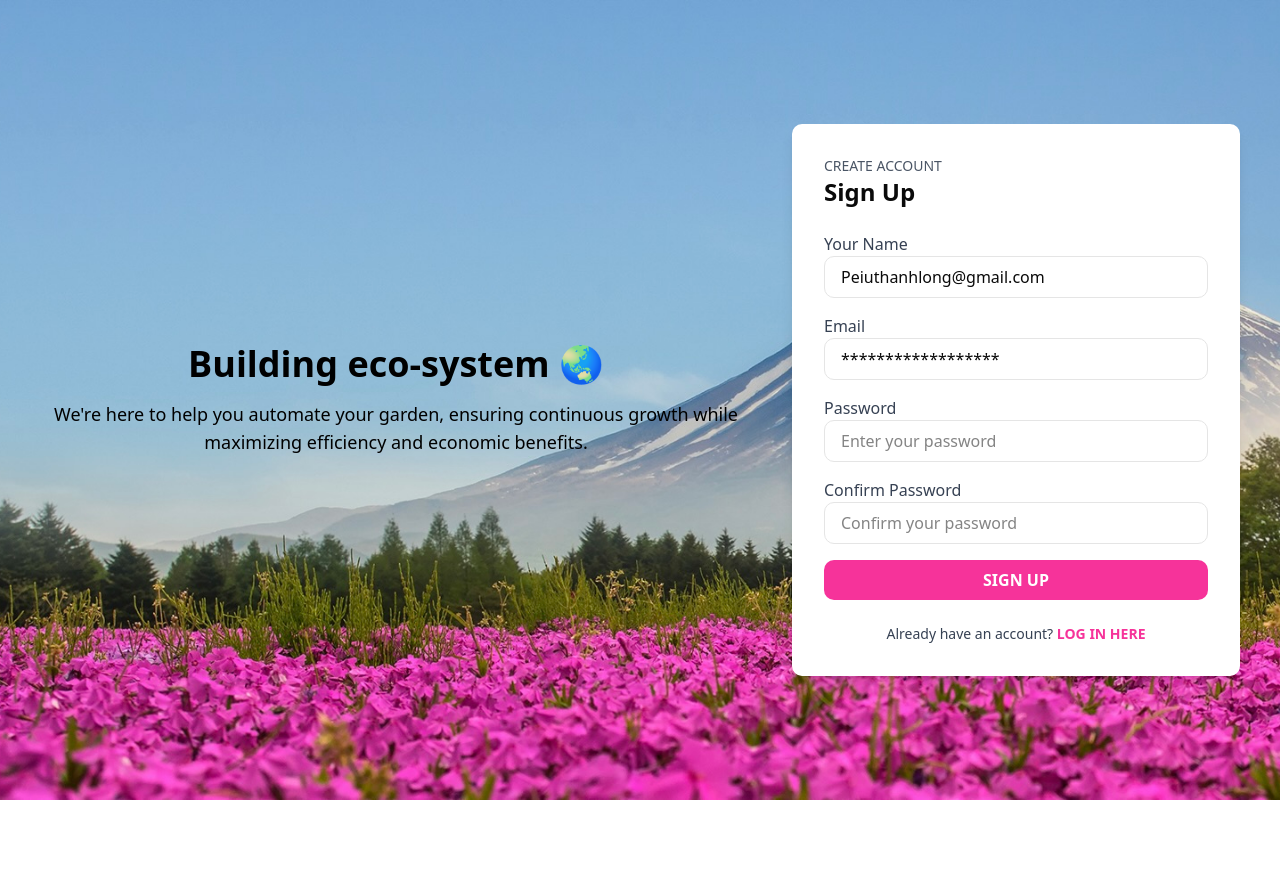
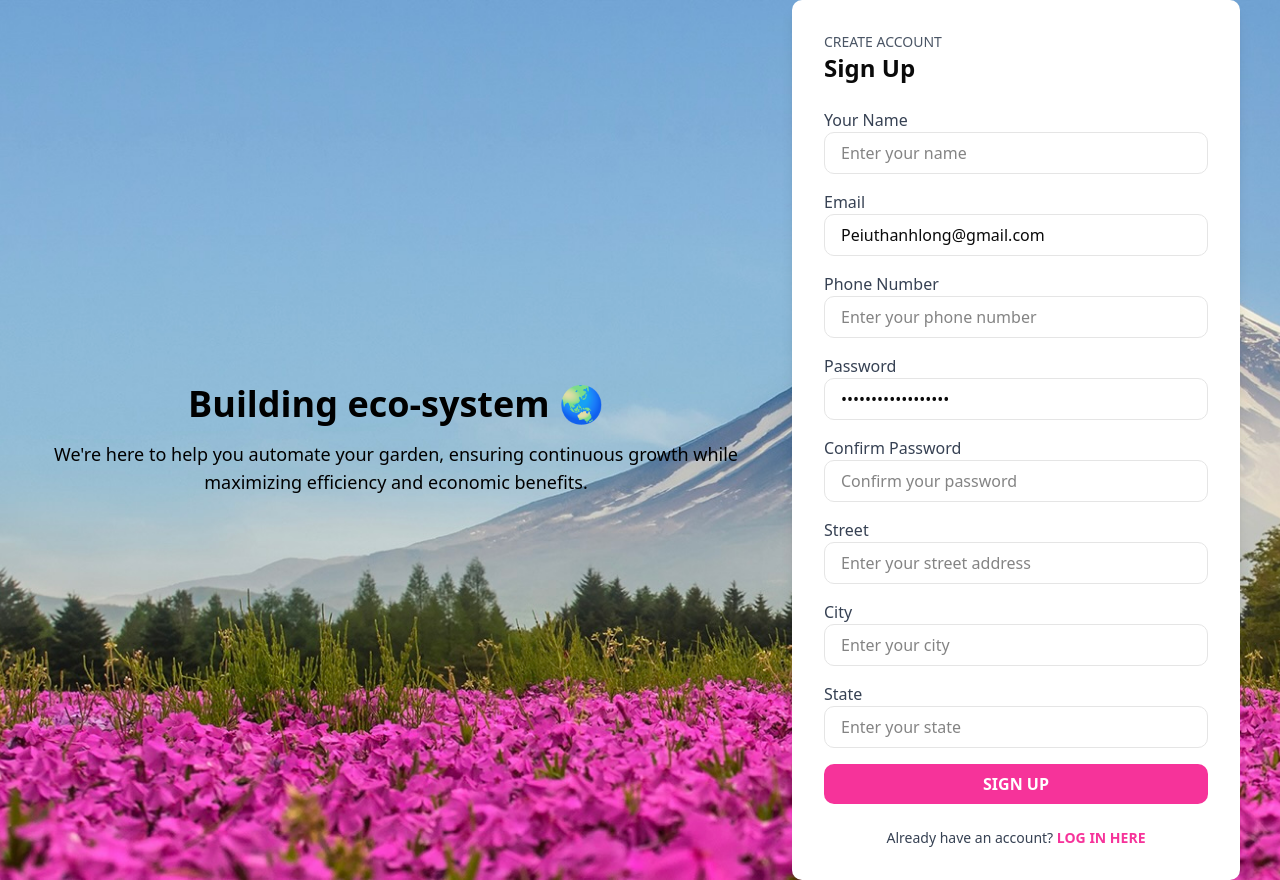
Before and after one commit to baohuynhhcmut/smartfarm-fe, a React (Vite) app: page / in a window 1280 px wide. Both pictures are taken after a click on the button "SIGN UP HERE". Before the commit the page ends 800 px from the top, so only its background shows below. Built offline with nearby package versions, Linux system fonts and the light colour scheme.

Commit message:
Update Login.tsx
xong login, signup cho admin và user rồi nha cả nhà iu

```diff
--- a/src/pages/Login/Login.tsx
+++ b/src/pages/Login/Login.tsx
@@ -1,8 +1,142 @@
 import { useState } from "react";
-import background from "../../assets/backgr1.jpeg"; // Import ảnh nền
+import background from "../../assets/backgr1.jpeg";
+import { useNavigate } from "react-router-dom";
 
 const Login = () => {
   const [isLogin, setIsLogin] = useState(true);
+  const [formData, setFormData] = useState({
+    email: "Peiuthanhlong@gmail.com",
+    password: "******************",
+    name: "",
+    phone_number: "",
+    street: "",
+    city: "",
+    state: "",
+    latitude: 0,
+    longitude: 0,
+    confirmPassword: ""
+  });
+  const [error, setError] = useState("");
+  const navigate = useNavigate();
+
+  const BASE_URL = "http://localhost:8081/api/v1";
+
+  const handleChange = (e: React.ChangeEvent<HTMLInputElement>) => {
+    const { id, value } = e.target;
+    setFormData(prev => ({
+      ...prev,
+      [id]: value
+    }));
+  };
+
+  const handleLogin = async (e: React.FormEvent) => {
+    e.preventDefault();
+    setError("");
+
+    try {
+      // Login API call
+      const response = await fetch(`${BASE_URL}/user/login`, {
+        method: "POST",
+        headers: {
+          "Content-Type": "application/json",
+        },
+        body: JSON.stringify({
+          email: formData.email,
+          password: formData.password
+        })
+      });
+
+      // Check response status first
+      if (!response.ok) {
+        const errorData = await response.json().catch(() => null);
+        throw new Error(errorData?.message || "Login failed with status: " + response.status);
+      }
+
+      // Then check content-type
+      const contentType = response.headers.get("content-type");
+      if (!contentType || !contentType.includes("application/json")) {
+        const text = await response.text();
+        throw new Error(text || "Invalid response from server");
+      }
+
+      const data = await response.json();
+
+      // Check token exists
+      if (!data.token) {
+        throw new Error("No authentication token received");
+      }
+
+      // Save token and user data
+      localStorage.setItem("token", data.token);
+      localStorage.setItem("user", JSON.stringify(data.user));
+
+      // Simplified role handling - assuming the login response already contains role
+      if (data.user.role === "ADMIN") {
+        navigate("/admin");
+      } else if (data.user.role === "USER") {
+        navigate("/user");
+      } else {
+        throw new Error("Unknown user role");
+      }
+
+    } catch (err) {
+      setError(err instanceof Error ? err.message : "An error occurred during login");
+      console.error("Login error:", err);
+    }
+  };
+
+  const handleRegister = async (e: React.FormEvent) => {
+    e.preventDefault();
+    setError("");
+
+    // Kiểm tra password match
+    if (formData.password !== formData.confirmPassword) {
+      setError("Passwords do not match");
+      return;
+    }
+
+    try {
+      const response = await fetch(`${BASE_URL}/user/register`, {
+        method: "POST",
+        headers: {
+          "Content-Type": "application/json",
+        },
+        body: JSON.stringify({
+          email: formData.email,
+          password: formData.password,
+          name: formData.name,
+          phone_number: formData.phone_number,
+          street: formData.street,
+          city: formData.city,
+          state: formData.state,
+          latitude: formData.latitude,
+          longitude: formData.longitude
+        })
+      });
+
+      // Kiểm tra content-type trước khi parse JSON
+      const contentType = response.headers.get("content-type");
+      if (!contentType || !contentType.includes("application/json")) {
+        const text = await response.text();
+        throw new Error(text || "Invalid registration response");
+      }
+
+      const data = await response.json();
+
+      if (!response.ok) {
+        throw new Error(data.message || "Registration failed");
+      }
+
+      // Nếu đăng ký thành công, chuyển sang form login
+      setIsLogin(true);
+      setError("");
+      alert("Registration successful! Please log in.");
+
+    } catch (err) {
+      setError(err instanceof Error ? err.message : "An error occurred during registration");
+      console.error("Registration error:", err);
+    }
+  };
 
   return (
     <div
@@ -23,16 +157,19 @@ const Login = () => {
           <>
             <h2 className="text-gray-600 text-sm">WELCOME BACK</h2>
             <h1 className="text-2xl font-bold mb-6">Log In to your Account</h1>
-            <form>
+            {error && <div className="text-red-500 mb-4">{error}</div>}
+            <form onSubmit={handleLogin}>
               <div className="mb-4">
-                <label className="block text-gray-700" htmlFor="email">
+                <label className="block text-gray-700">
                   Email
                 </label>
                 <input
                   className="w-full px-4 py-2 border rounded-lg focus:outline-none focus:ring-2 focus:ring-pink-500"
-                  type="email"
+                  type="text"
                   id="email"
-                  defaultValue="Peiuthanhlong@gmail.com"
+                  value={formData.email}
+                  onChange={handleChange}
+                  required
                 />
               </div>
               <div className="mb-4 relative">
@@ -43,7 +180,9 @@ const Login = () => {
                   className="w-full px-4 py-2 border rounded-lg focus:outline-none focus:ring-2 focus:ring-pink-500"
                   type="password"
                   id="password"
-                  defaultValue="******************"
+                  value={formData.password}
+                  onChange={handleChange}
+                  required
                 />
                 <i className="fas fa-eye absolute right-3 top-10 text-gray-500"></i>
               </div>
@@ -59,7 +198,10 @@ const Login = () => {
                   Forgot Password?
                 </a>
               </div>
-              <button className="w-full bg-pink-500 text-white py-2 rounded-lg font-bold hover:bg-pink-600 transition duration-300">
+              <button
+                type="submit"
+                className="w-full bg-pink-500 text-white py-2 rounded-lg font-bold hover:bg-pink-600 transition duration-300"
+              >
                 CONTINUE
               </button>
             </form>
@@ -77,7 +219,8 @@ const Login = () => {
           <>
             <h2 className="text-gray-600 text-sm">CREATE ACCOUNT</h2>
             <h1 className="text-2xl font-bold mb-6">Sign Up</h1>
-            <form>
+            {error && <div className="text-red-500 mb-4">{error}</div>}
+            <form onSubmit={handleRegister}>
               <div className="mb-4">
                 <label className="block text-gray-700" htmlFor="name">
                   Your Name
@@ -86,7 +229,10 @@ const Login = () => {
                   className="w-full px-4 py-2 border rounded-lg focus:outline-none focus:ring-2 focus:ring-pink-500"
                   type="text"
                   id="name"
+                  value={formData.name}
+                  onChange={handleChange}
                   placeholder="Enter your name"
+                  required
                 />
               </div>
               <div className="mb-4">
@@ -95,9 +241,26 @@ const Login = () => {
                 </label>
                 <input
                   className="w-full px-4 py-2 border rounded-lg focus:outline-none focus:ring-2 focus:ring-pink-500"
-                  type="email"
+                  type="text"
                   id="email"
+                  value={formData.email}
+                  onChange={handleChange}
                   placeholder="Enter your email"
+                  required
+                />
+              </div>
+              <div className="mb-4">
+                <label className="block text-gray-700" htmlFor="phone_number">
+                  Phone Number
+                </label>
+                <input
+                  className="w-full px-4 py-2 border rounded-lg focus:outline-none focus:ring-2 focus:ring-pink-500"
+                  type="text"
+                  id="phone_number"
+                  value={formData.phone_number}
+                  onChange={handleChange}
+                  placeholder="Enter your phone number"
+                  required
                 />
               </div>
               <div className="mb-4 relative">
@@ -108,7 +271,10 @@ const Login = () => {
                   className="w-full px-4 py-2 border rounded-lg focus:outline-none focus:ring-2 focus:ring-pink-500"
                   type="password"
                   id="password"
+                  value={formData.password}
+                  onChange={handleChange}
                   placeholder="Enter your password"
+                  required
                 />
                 <i className="fas fa-eye absolute right-3 top-10 text-gray-500"></i>
               </div>
@@ -123,11 +289,59 @@ const Login = () => {
                   className="w-full px-4 py-2 border rounded-lg focus:outline-none focus:ring-2 focus:ring-pink-500"
                   type="password"
                   id="confirmPassword"
+                  value={formData.confirmPassword}
+                  onChange={handleChange}
                   placeholder="Confirm your password"
+                  required
                 />
                 <i className="fas fa-eye absolute right-3 top-10 text-gray-500"></i>
               </div>
-              <button className="w-full bg-pink-500 text-white py-2 rounded-lg font-bold hover:bg-pink-600 transition duration-300">
+              <div className="mb-4">
+                <label className="block text-gray-700" htmlFor="street">
+                  Street
+                </label>
+                <input
+                  className="w-full px-4 py-2 border rounded-lg focus:outline-none focus:ring-2 focus:ring-pink-500"
+                  type="text"
+                  id="street"
+                  value={formData.street}
+                  onChange={handleChange}
+                  placeholder="Enter your street address"
+                  required
+                />
+              </div>
+              <div className="mb-4">
+                <label className="block text-gray-700" htmlFor="city">
+                  City
+                </label>
+                <input
+                  className="w-full px-4 py-2 border rounded-lg focus:outline-none focus:ring-2 focus:ring-pink-500"
+                  type="text"
+                  id="city"
+                  value={formData.city}
+                  onChange={handleChange}
+                  placeholder="Enter your city"
+                  required
+                />
+              </div>
+              <div className="mb-4">
+                <label className="block text-gray-700" htmlFor="state">
+                  State
+                </label>
+                <input
+                  className="w-full px-4 py-2 border rounded-lg focus:outline-none focus:ring-2 focus:ring-pink-500"
+                  type="text"
+                  id="state"
+                  value={formData.state}
+                  onChange={handleChange}
+                  placeholder="Enter your state"
+                  required
+                />
+              </div>
+              <button
+                type="submit"
+                className="w-full bg-pink-500 text-white py-2 rounded-lg font-bold hover:bg-pink-600 transition duration-300"
+              >
                 SIGN UP
               </button>
             </form>
```
